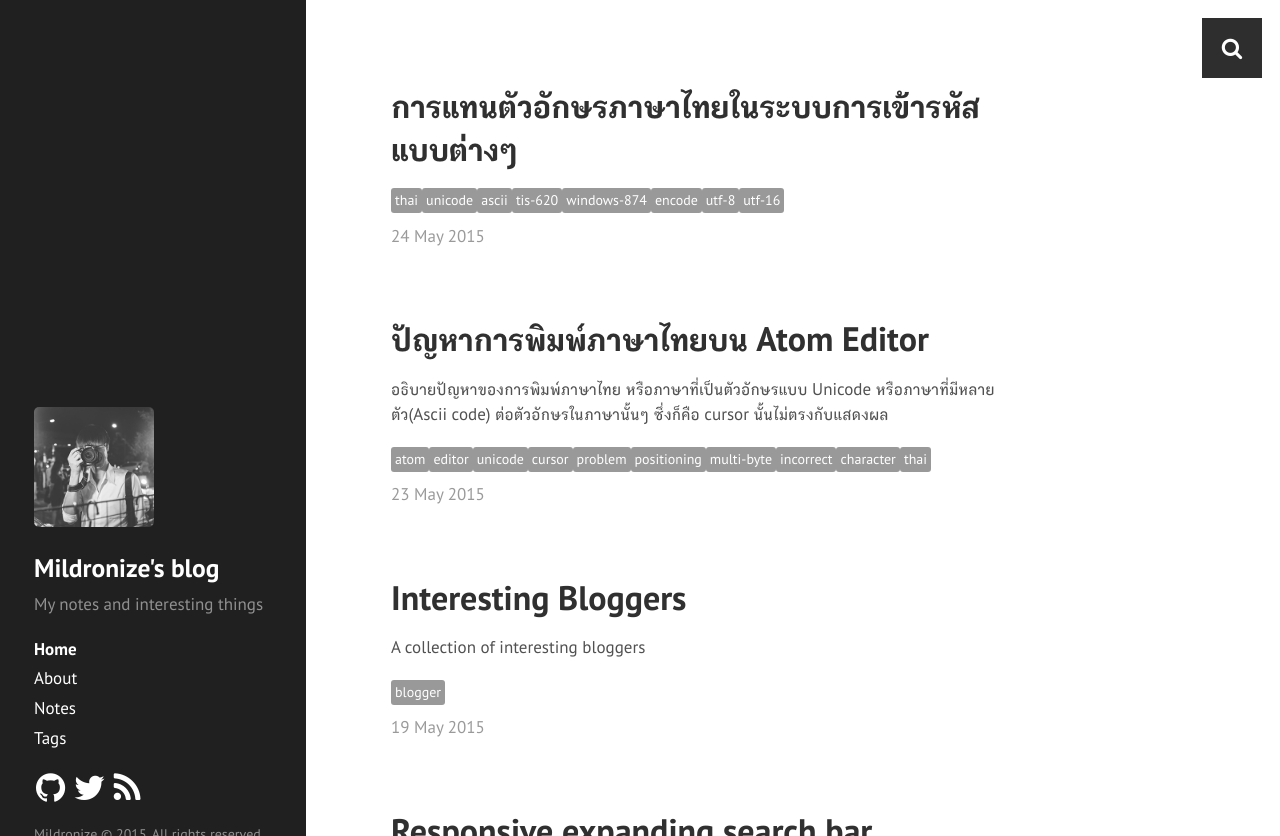
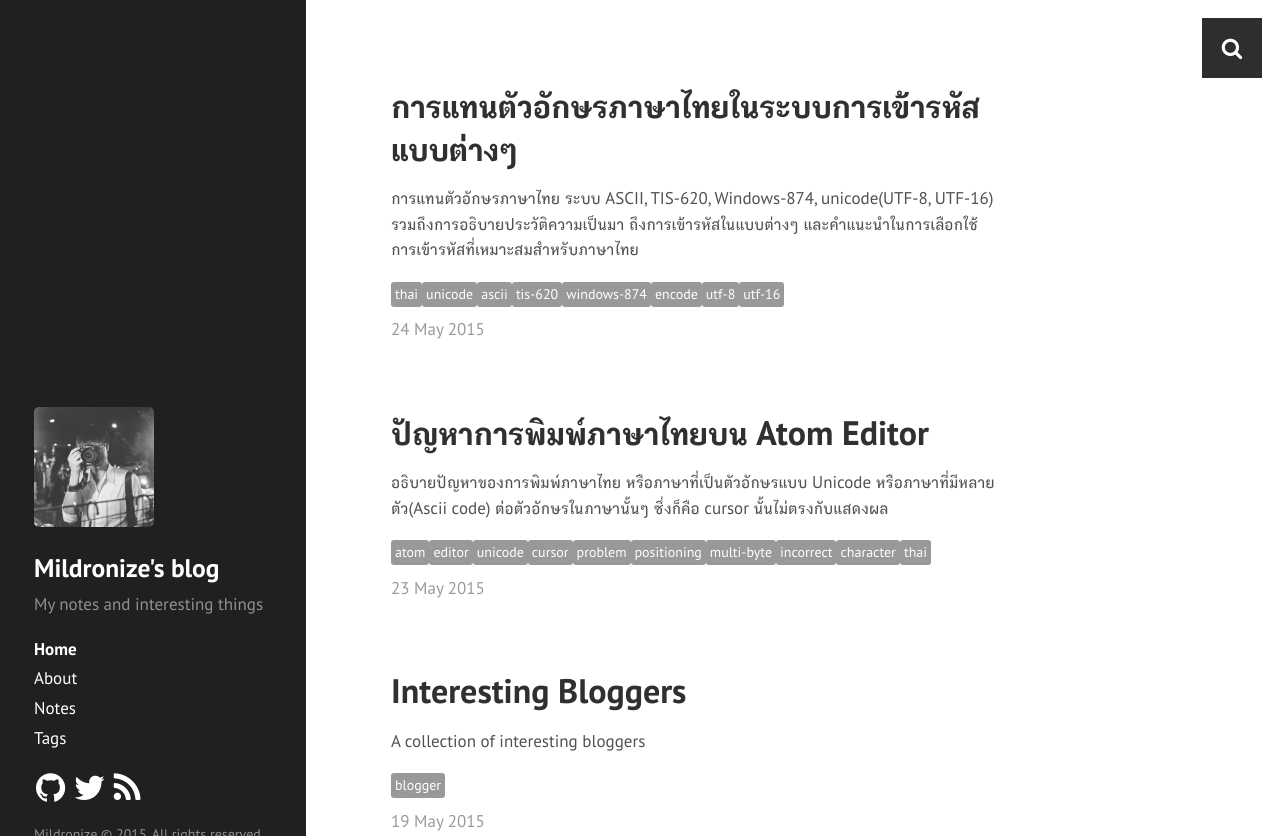
Before and after one commit to mildronize/blog-jekyll, a Jekyll site: the page built from index.html, in a window 1280 px wide and 900 px high, cut to the strip 0-836 px from the top of the window. Built offline with Jekyll 4.4.1, drawn with Linux system fonts in a browser that asks for light colours; Markdown is read by kramdown in place of the engine named in the settings; the list of posts is cut into pages by our own code.

Commit message:
add desrciption the post

```diff
--- a/_posts/2015-05-24-thai-encoding.md
+++ b/_posts/2015-05-24-thai-encoding.md
@@ -2,7 +2,7 @@
 layout: post
 title: การแทนตัวอักษรภาษาไทยในระบบการเข้ารหัสแบบต่างๆ
 
-description:
+description: การแทนตัวอักษรภาษาไทย ระบบ ASCII, TIS-620, Windows-874, unicode(UTF-8, UTF-16) รวมถึงการอธิบายประวัติความเป็นมา ถึงการเข้ารหัสในแบบต่างๆ และคำแนะนำในการเลือกใช้ การเข้ารหัสที่เหมาะสมสำหรับภาษาไทย
 
 category: articles
 tags: [thai, unicode, ascii, tis-620, windows-874, encode, utf-8, utf-16]
```
